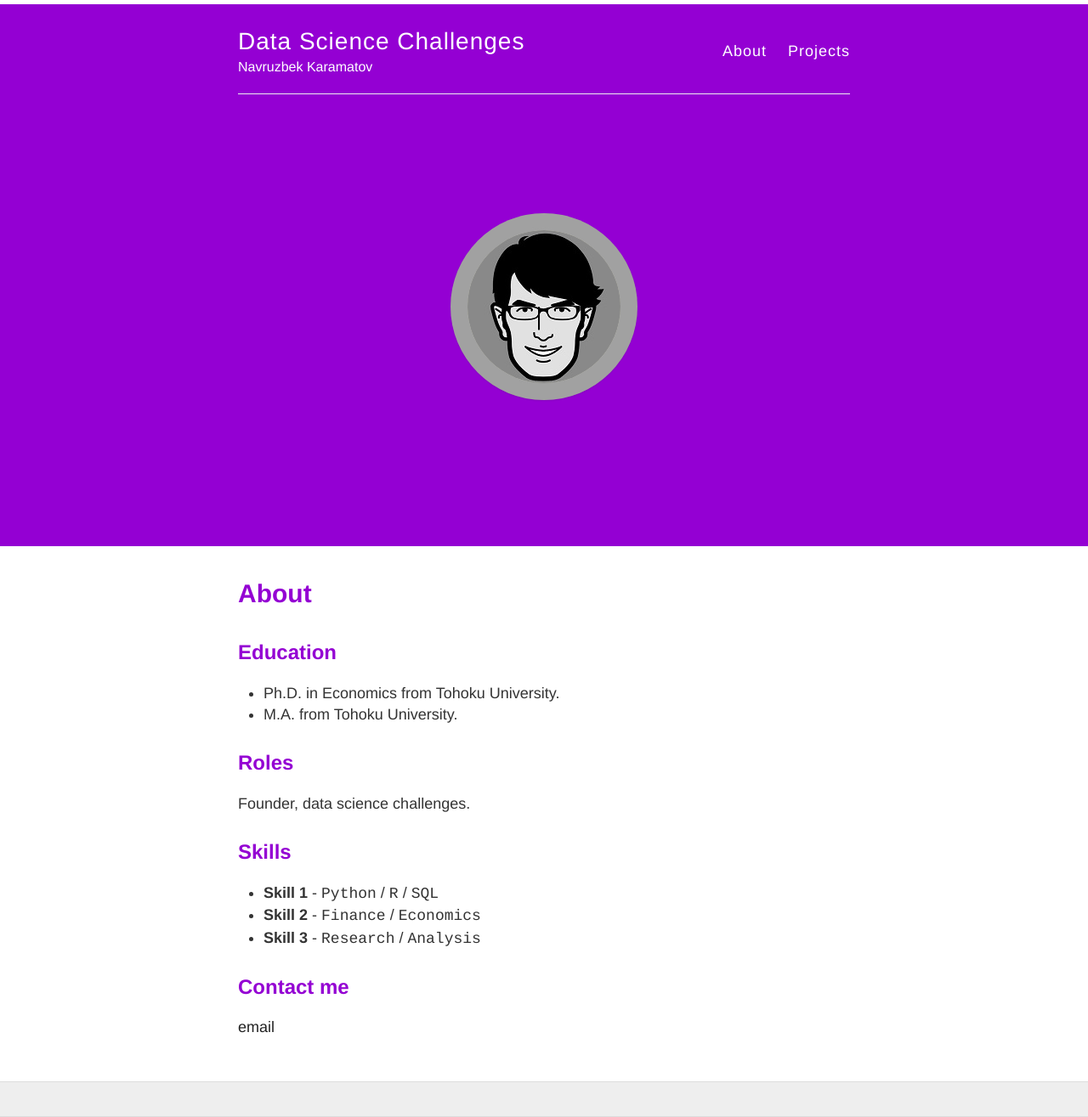
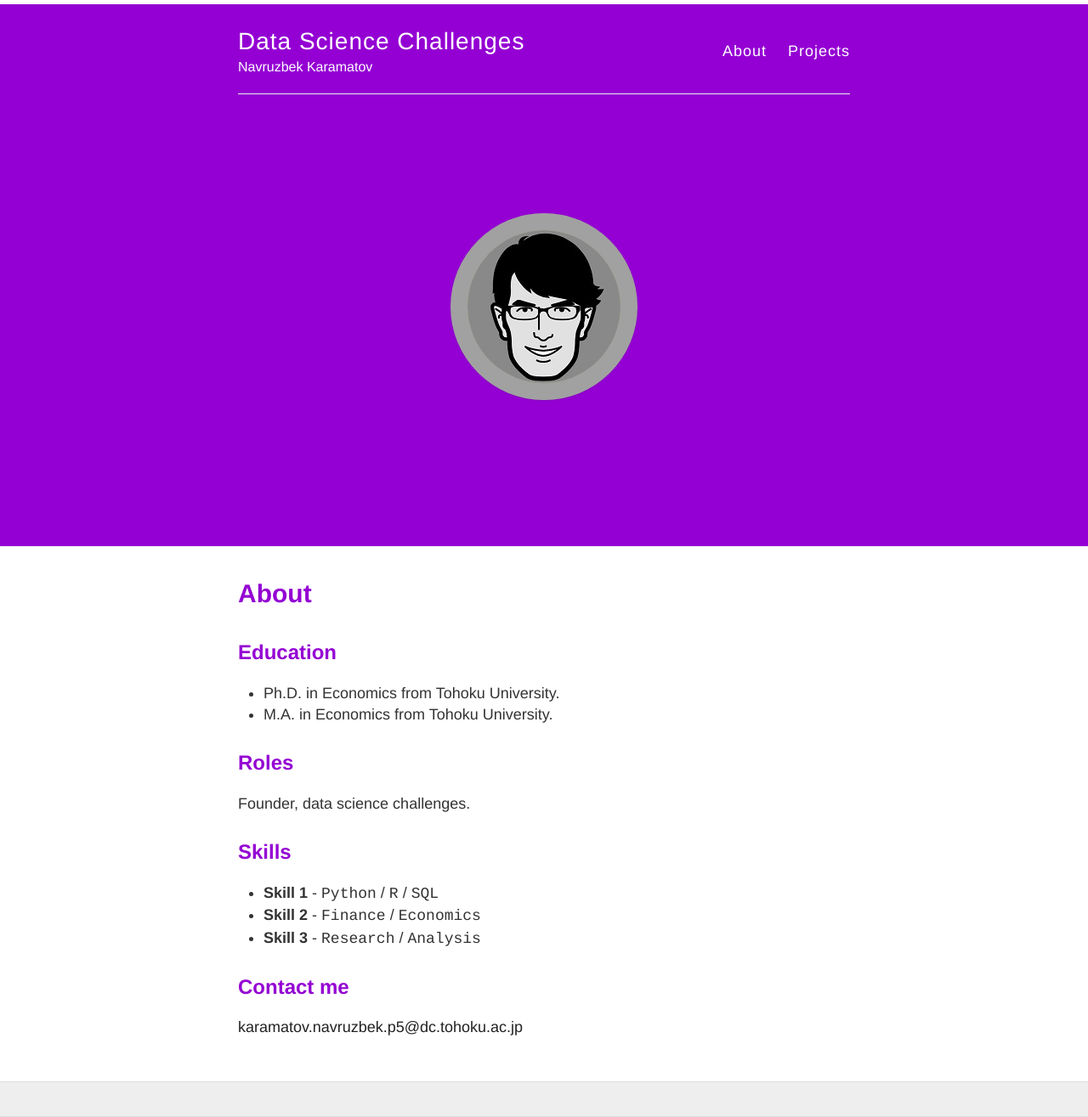
Before and after one commit to navruzbek1992/data_challenge, a Jekyll site: the page built from about.md, in a window 1280 px wide. Shown: the whole page at 85% size. Built offline with Jekyll 4.4.1, drawn with Linux system fonts in a browser that asks for light colours; nearby versions of some CDN libraries.

Commit message:
Update about.md

```diff
--- a/about.md
+++ b/about.md
@@ -8,7 +8,7 @@ permalink: /about/
 ## Education
 
 * Ph.D. in Economics from Tohoku University.
-* M.A. from Tohoku University.
+* M.A. in Economics from Tohoku University.
 
 ## Roles
 
@@ -23,4 +23,4 @@ Founder, data science challenges.
 
 ## Contact me
 
-[email](mailto:karamatov.navruzbek.p5@dc.tohoku.ac.jp)
+[karamatov.navruzbek.p5@dc.tohoku.ac.jp](mailto:karamatov.navruzbek.p5@dc.tohoku.ac.jp)
```
